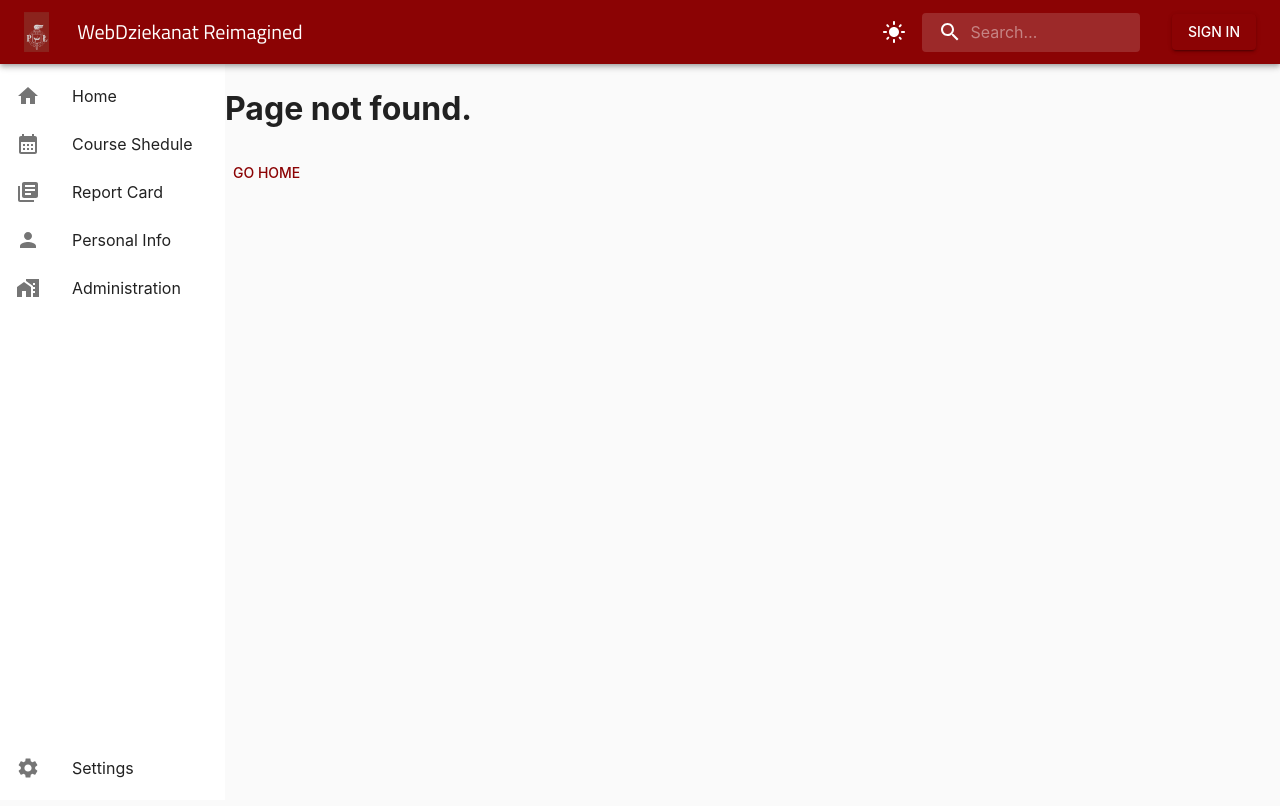
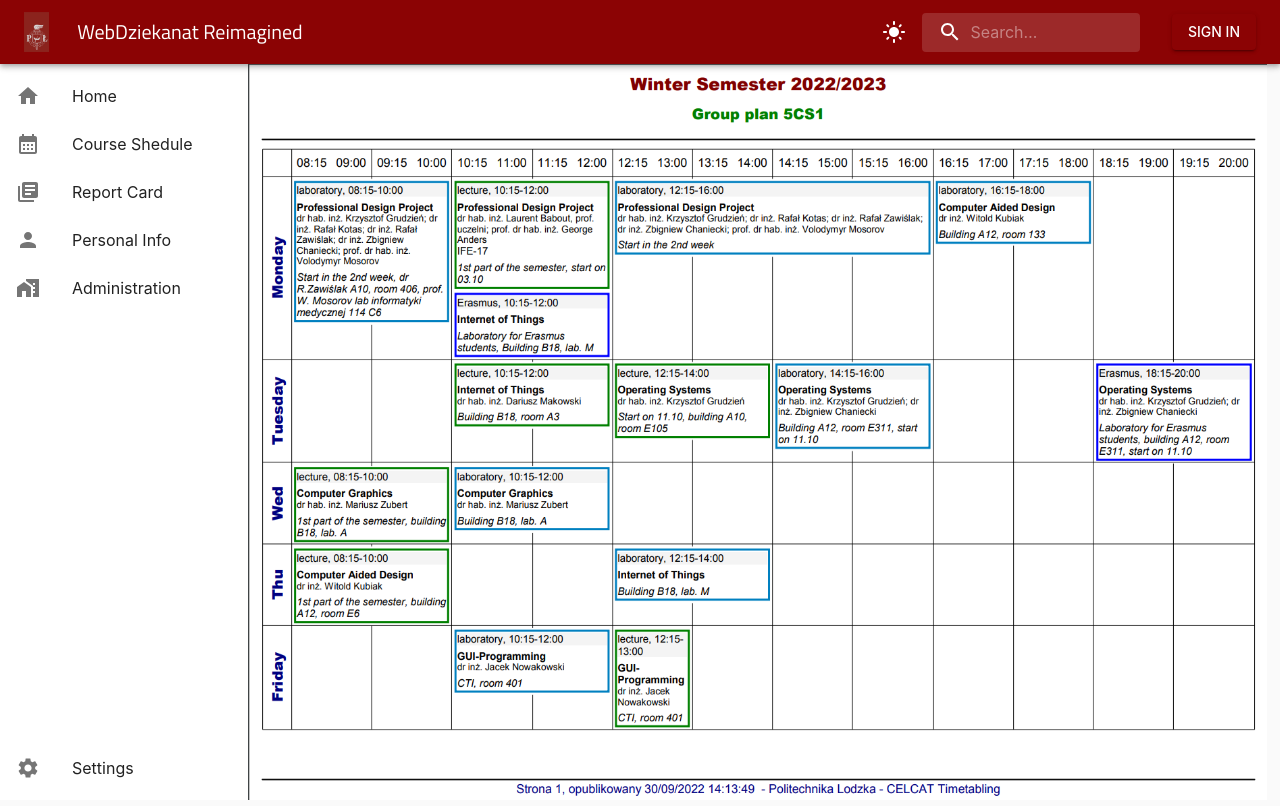
Before and after one commit to wojtek-kowalczyk/webdziekanat-reimagined, a React (Create React App) app: page /schedule in a window 1280 px wide. Before the commit this address had no page. Built offline with nearby package versions, Linux system fonts and the light colour scheme.

Commit message:
added rough course schedule page

```diff
--- a/src/App.tsx
+++ b/src/App.tsx
@@ -21,6 +21,7 @@ import SimpleDialogDemo from "./components/signin-dialog";
 import SignInDialog from "./components/signin-dialog";
 import CustomAppBar from "./components/app-bar";
 import SideNav from "./components/nav-bar";
+import CourseSchedule from "./components/course-schedule";
 
 const ColorModeContext = React.createContext({ toggleColorMode: () => {} });
 
@@ -97,6 +98,7 @@ function App() {
           <Box>
             <Routes>
               <Route path="/" element={<Home />} />
+              <Route path="/schedule" element={<CourseSchedule/>} />
               <Route path="*" element={<PageNotFound />} />
             </Routes>
           </Box>
--- /dev/null
+++ b/src/components/course-schedule.tsx
@@ -0,0 +1,12 @@
+import React from "react";
+
+function CourseSchedule( props: {
+
+}) {
+
+    return(
+        <img style={{width: "100%", height: "100%"}} src="schedule.png" alt="course schedule pic" />
+    )
+}
+
+export default CourseSchedule;
```
Also changed, not shown: public/schedule.png (added).
